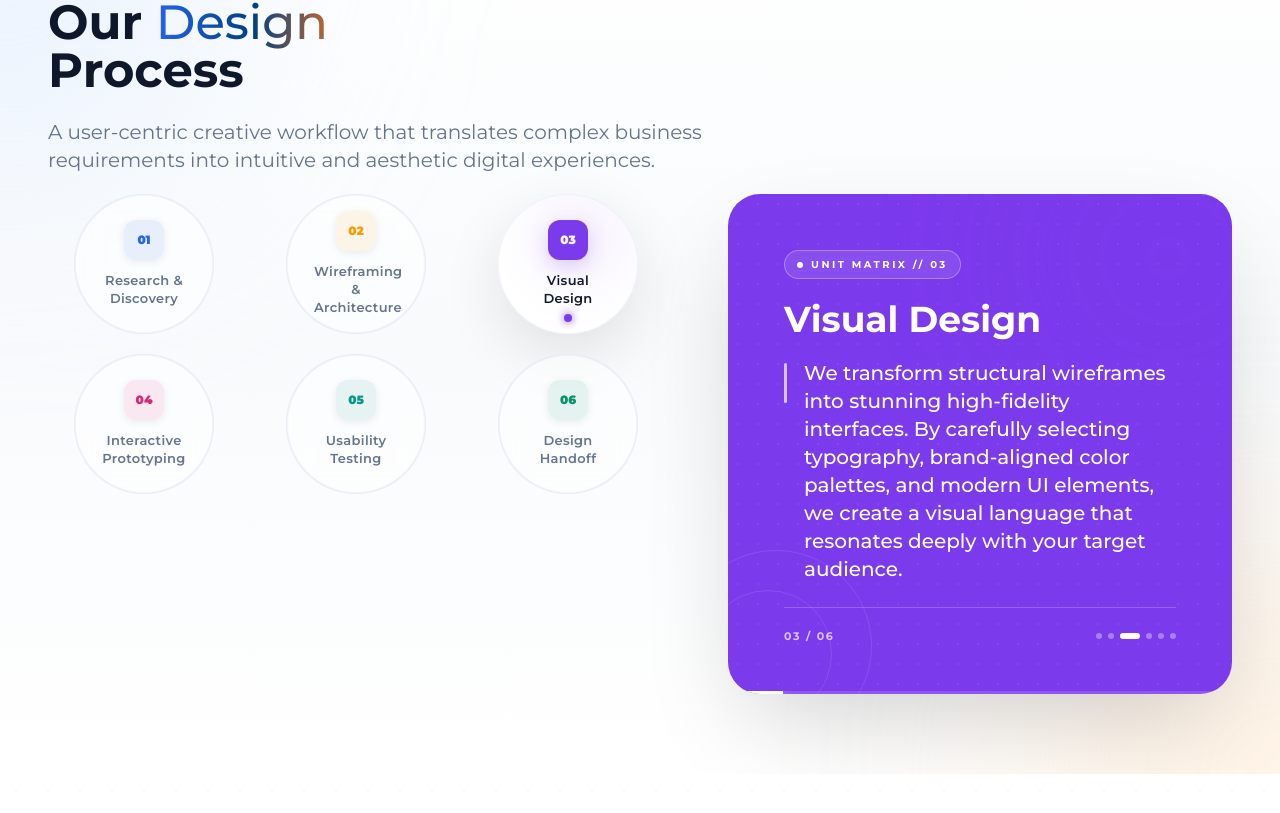
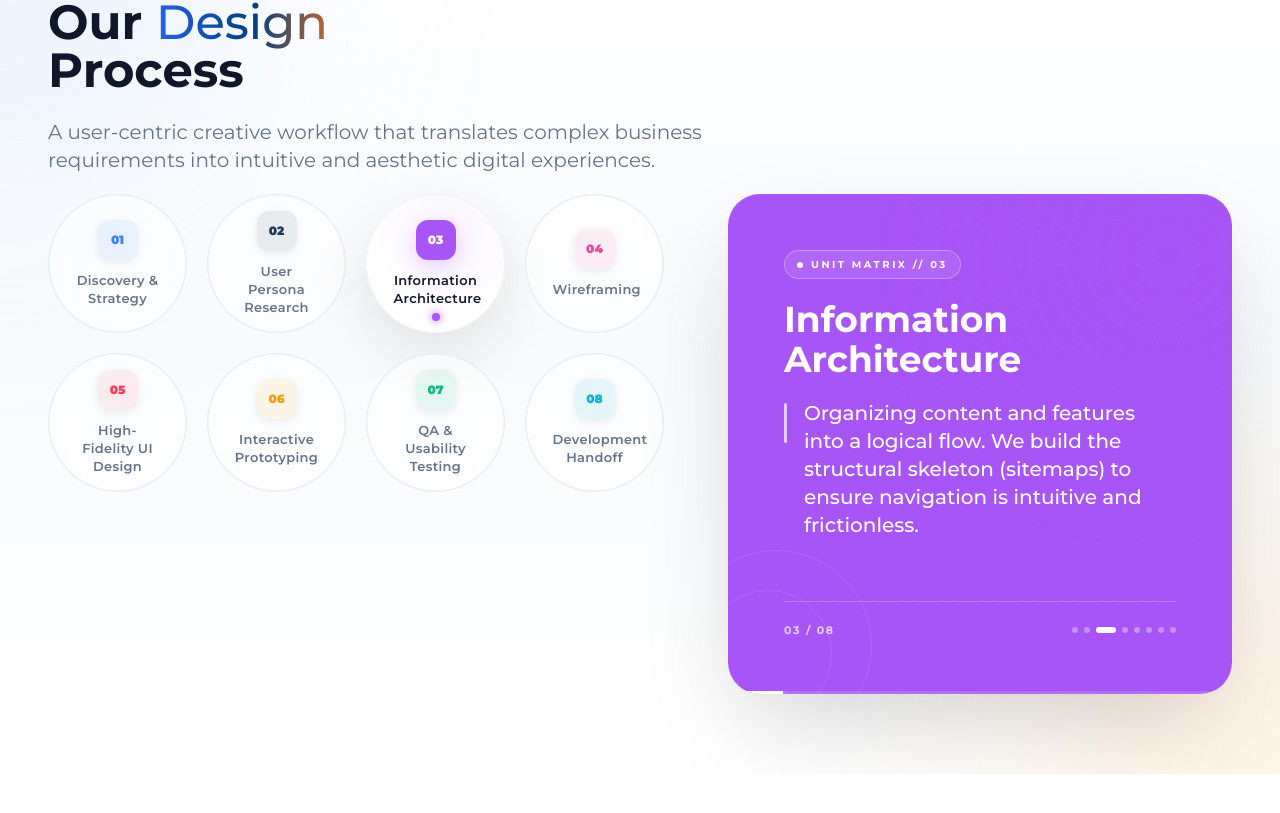
Before and after one commit to SocioBhaarat/SocioBhaarat_Frontend, a React (Vite) app: page /design-development/ui-ux-design in a window 1280 px wide. Shown: the part 2347-3160 px from the top of the page. Built offline with nearby package versions, Linux system fonts and the light colour scheme; the HTML template or start-up script is replaced by a standard one; a web font is replaced by a local one.

Commit message:
Process Steps Change and colour changed

```diff
--- a/src/pages/design-development/UIUXDesign.tsx
+++ b/src/pages/design-development/UIUXDesign.tsx
@@ -8,7 +8,8 @@ import {
   Rocket,
   Heart,
   BadgeCheck,
-  Globe
+  Globe,
+  CheckCircle
 } from "lucide-react";
 import { motion } from "framer-motion";
 import { useNavigate } from "react-router-dom";
@@ -95,6 +96,65 @@ const UIUXDesign = () => {
       icon: <Rocket className="w-6 h-6" />,
     },
   ];
+
+  const process = [
+  {
+    id: "01",
+    title: "Discovery & Strategy",
+    color: "#3b82f6", // Blue 500
+    desc: "We align with your business goals and define the project roadmap. This phase establishes the 'why' behind the design, ensuring every move serves your bottom line.",
+    icon: <Search className="w-6 h-6" />,
+  },
+  {
+    id: "02",
+    title: "User Persona Research",
+    color: "#1E3A5F", // Indigo 500
+    desc: "Deep-diving into user psychology to build detailed personas. We map out pain points and motivations to create a product that users actually want to use.",
+    icon: <Users className="w-6 h-6" />,
+  },
+  {
+    id: "03",
+    title: "Information Architecture",
+    color: "#a855f7", // Purple 500
+    desc: "Organizing content and features into a logical flow. We build the structural skeleton (sitemaps) to ensure navigation is intuitive and frictionless.",
+    icon: <Layout className="w-6 h-6" />,
+  },
+  {
+    id: "04",
+    title: "Wireframing",
+    color: "#ec4899", // Pink 500
+    desc: "Creating low-fidelity blueprints to focus on functionality over aesthetics. This allows us to iterate quickly on user experience without visual distractions.",
+    icon: <MousePointer2 className="w-6 h-6" />,
+  },
+  {
+    id: "05",
+    title: "High-Fidelity UI Design",
+    color: "#f43f5e", // Rose 500
+    desc: "Crafting the visual identity through typography, color, and spacing. We transform wireframes into a stunning, brand-aligned interface.",
+    icon: <Palette className="w-6 h-6" />,
+  },
+  {
+    id: "06",
+    title: "Interactive Prototyping",
+    color: "#f59e0b", // Amber 500
+    desc: "Developing clickable, high-fidelity prototypes. This simulates the real-world feel of the app, including animations and transitions, for stakeholder testing.",
+    icon: <Zap className="w-6 h-6" />, // Changed to Zap for "Interactivity"
+  },
+  {
+    id: "07",
+    title: "QA & Usability Testing",
+    color: "#10b981", // Emerald 500
+    desc: "Rigorous testing with real users to identify edge cases and friction. We polish the experience until the interface is flawless and accessible.",
+    icon: <CheckCircle className="w-6 h-6" />, // Suggested new icon
+  },
+  {
+    id: "08",
+    title: "Development Handoff",
+    color: "#06b6d4", // Cyan 500
+    desc: "Preparing pixel-perfect assets and documentation for engineers. We provide a seamless transition to ensure the final build matches the vision perfectly.",
+    icon: <Rocket className="w-6 h-6" />,
+  },
+];
 
   const designStack = [
     { name: "Figma", logo: "figma", color: "#F24E1E", desc: "Main UI Tool" },
@@ -438,7 +498,7 @@ const UIUXDesign = () => {
         highlightedWord="Design"
         titleSuffix="Process"
         description="A user-centric creative workflow that translates complex business requirements into intuitive and aesthetic digital experiences."
-        process={steps}
+        process={process}
       />
 
       {/* TECH CLOUD */}
```
